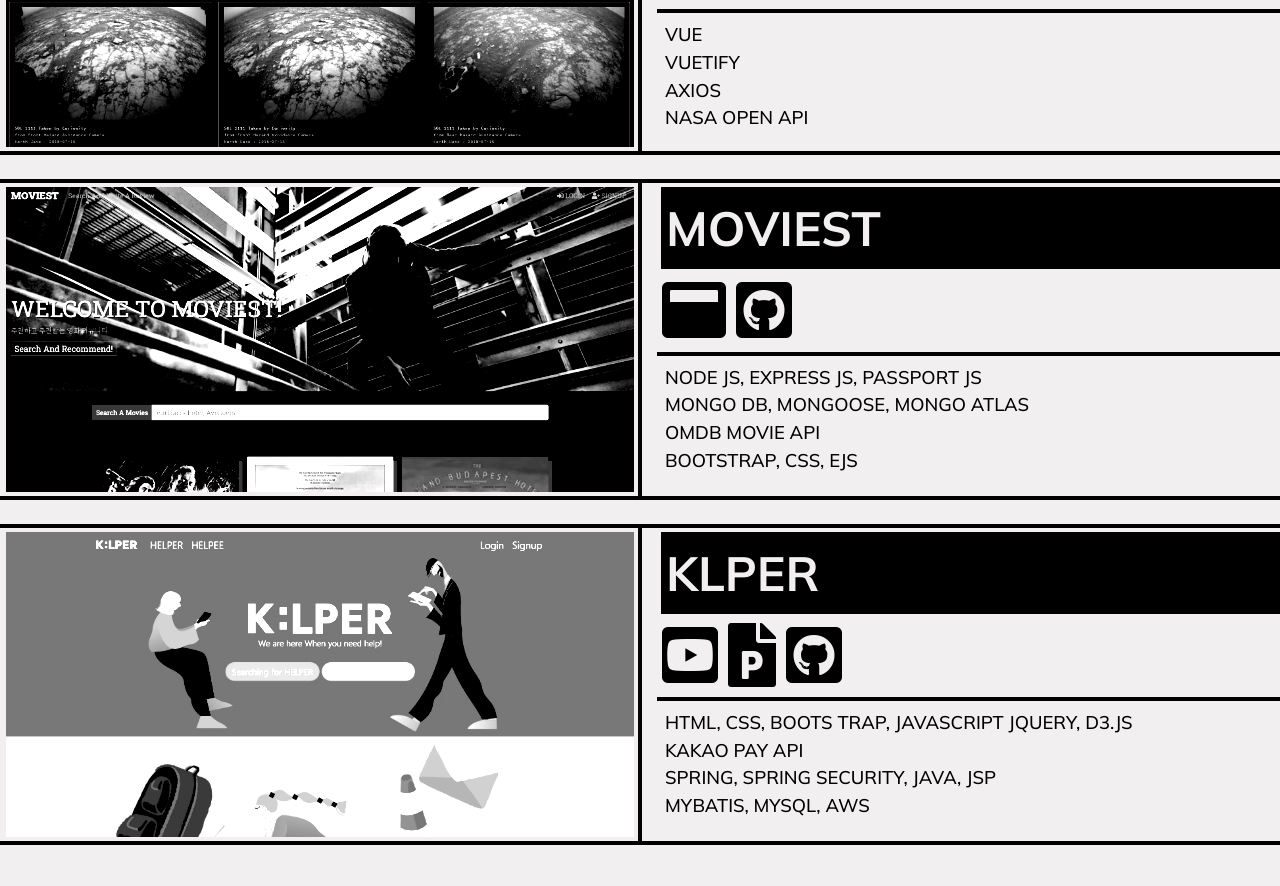
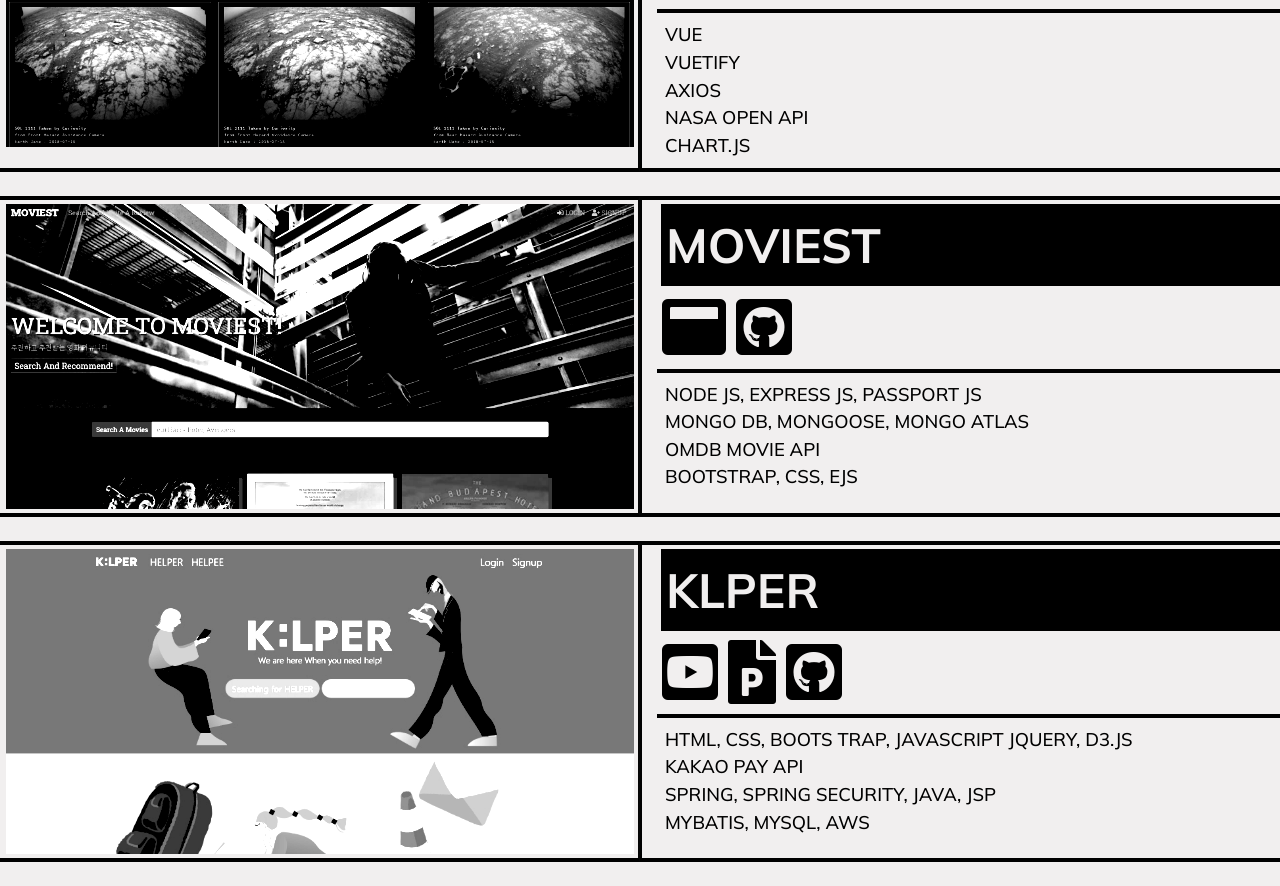
Before and after one commit to myojoojang/personal-app, a React (Create React App) app: page /works in a window 1280 px wide. Shown: the part 1511-2397 px from the top of the page. Built offline with nearby package versions, Linux system fonts and the light colour scheme; the HTML template or start-up script is replaced by a standard one.

Commit message:
fix desc

```diff
--- a/src/components/Works.js
+++ b/src/components/Works.js
@@ -62,6 +62,8 @@
               <div>Axios</div>
 
               <div>NASA OPEN API</div>
+              <div>Chart.js</div>
+
             </div>
 
           </div>
```
